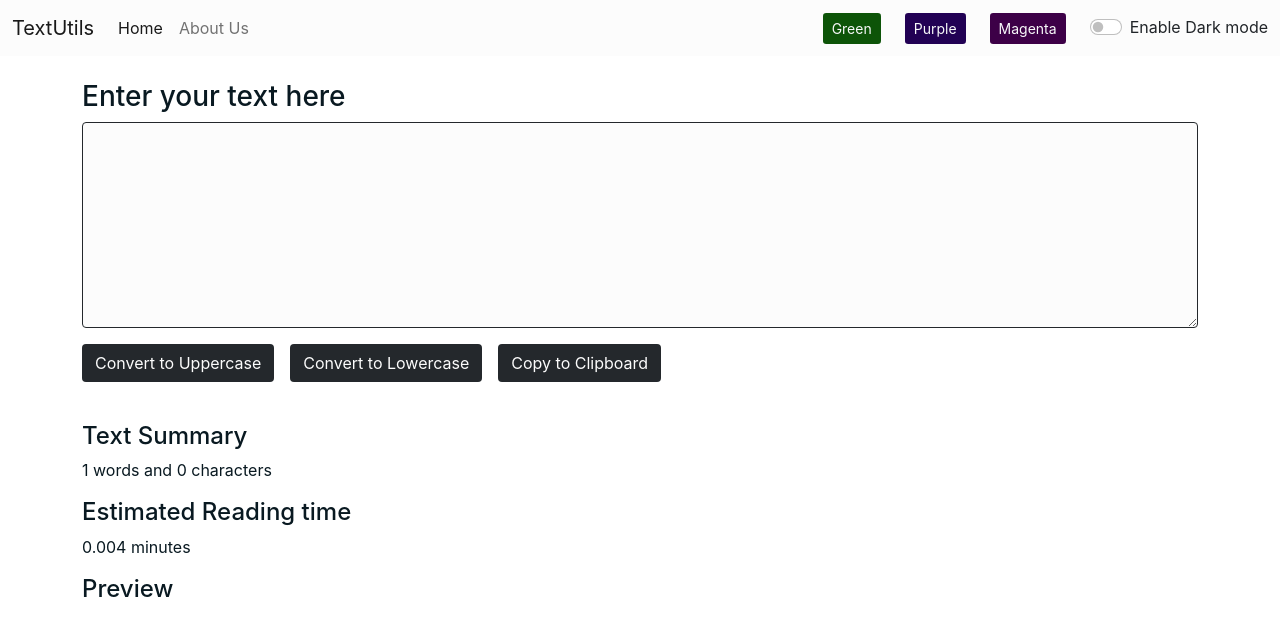
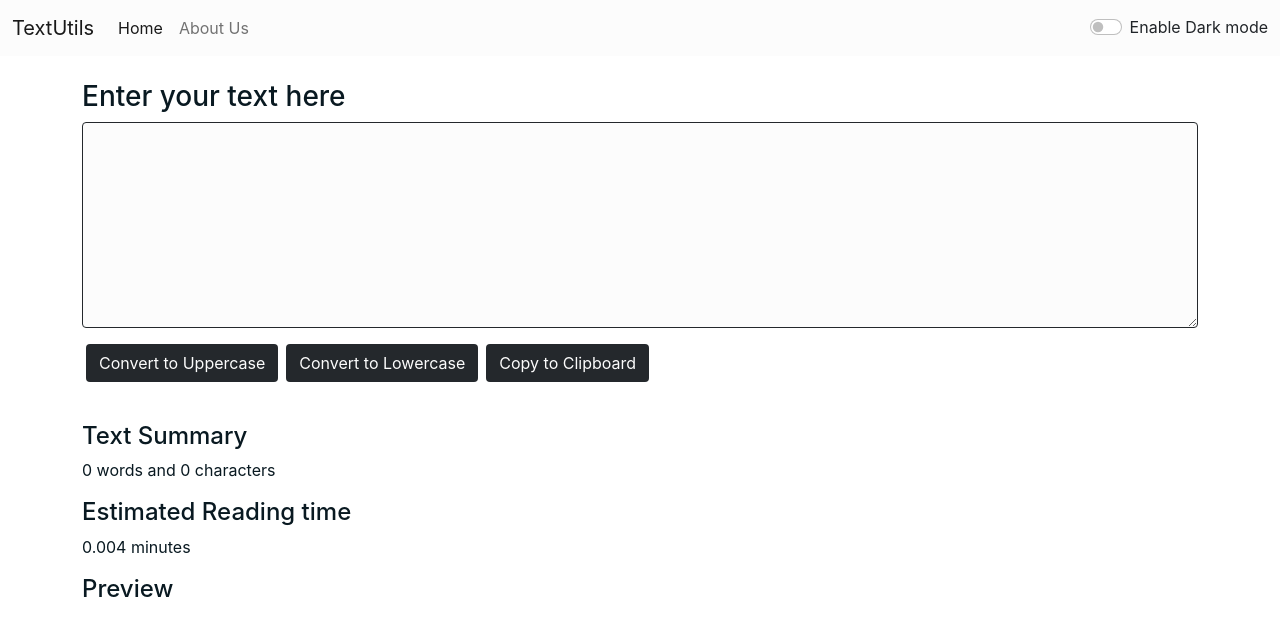
Before and after one commit to harshvarmora28/text_utils_react_website, a React (Create React App) app: page / in a window 1280 px wide. Shown: the top 636 px of the page. Built offline with nearby package versions, Linux system fonts and the light colour scheme.

Commit message:
added alerts

```diff
--- a/src/App.js
+++ b/src/App.js
@@ -3,10 +3,22 @@ import './App.css';
 import Navbar from './components/Navbar';
 import TextForm from './components/TextForm';
 import React, { useState } from 'react';
+import Alert from './components/Alert';
 
 
 function App() {
-  const [mode, setMode] = useState("light")
+  const [mode, setMode] = useState("light");
+  const [alert, setAlert] = useState(null)
+
+  const showAlert = (message, type) =>{
+    setAlert({
+      msg: message,
+      typ: type
+    })
+    setTimeout(() => {
+      setAlert(null)
+    }, 2300);
+  }
 
   const toggleMode = () => {
     if(mode === "light"){
@@ -21,7 +33,8 @@ function App() {
   return (
     <>
     <Navbar title="TextUtils" aboutText="About Us" mode={mode} toggleMode={toggleMode} />
-    <TextForm heading="Enter your text here" mode={mode} />
+    <Alert alert={alert} />
+    <TextForm  showAlert={showAlert} heading="Enter your text here" mode={mode} />
     {/* <About/> */}
     </>
   );
--- /dev/null
+++ b/src/components/Alert.js
@@ -0,0 +1,15 @@
+import React from 'react'
+
+const Alert = (props) => {
+    const capitalize = (word) =>{
+        const lower = word.toLowerCase();
+        return lower.charAt(0).toUpperCase() + lower.slice(1);
+    }
+    return (
+        props.alert && <div class={`alert alert-${props.alert.typ} alert-dismissible fade show container my-2`} role="alert">
+        <strong>{capitalize(props.alert.typ)}</strong>: {props.alert.msg}
+        </div>
+    )
+}
+
+export default Alert
--- a/src/components/Navbar.js
+++ b/src/components/Navbar.js
@@ -19,12 +19,12 @@ const Navbar = (props) => {
           <a className="nav-link" href="/">{props.aboutText}</a>
         </li>
       </ul>
-      <button type="button" class="btn btn-sm mx-4 text-light" style={{backgroundColor: "#0d5408"}}>Green</button>
-      <button type="button" class="btn btn-sm text-light" style={{backgroundColor: "#220154"}}>Purple</button>
-      <button type="button" class="btn btn-sm mx-4 text-light" style={{backgroundColor: "#3d0047"}}>Magenta</button>
+      <button type="button" class="btn btn-sm mx-2 my-1 text-light" style={{backgroundColor: "#0d5408", display: props.mode==="light"?"none":"block"}}>Green</button>
+      <button type="button" class="btn btn-sm mx-2 my-1 text-light" style={{backgroundColor: "#220154", display: props.mode==="light"?"none":"block"}}>Purple</button>
+      <button type="button" class="btn btn-sm mx-2 my-1 text-light" style={{backgroundColor: "#3d0047", display: props.mode==="light"?"none":"block"}}>Magenta</button>
       <div className="form-check form-switch">
       <input className="form-check-input" onClick={props.toggleMode} type="checkbox" id="flexSwitchCheckDefault"/>
-      <label className={`form-check-label text-${props.mode==="light"?"dark":"light"}`} htmlFor="flexSwitchCheckDefault">Enable Dark mode</label>
+      <label className={`form-check-label text-${props.mode==="light"?"dark":"light"}`} htmlFor="flexSwitchCheckDefault">Enable {props.mode==="light"?"Dark":"Light"} mode</label>
       </div>
     </div>
   </div>
--- a/src/components/TextForm.js
+++ b/src/components/TextForm.js
@@ -1,6 +1,7 @@
 import React, { useState } from 'react'
 
 const TextForm = (props) => {
+
     const handelUpClick = () => {
         // console.log("Uppercase was clicked");
         let newText = text.toUpperCase();
@@ -14,7 +15,7 @@ const TextForm = (props) => {
         let newText = document.getElementById("textArea");
         newText.select();
         document.execCommand('copy')
-        alert("Copied the text: " + newText.value);
+        props.showAlert("Copied to Clipboard!", "success");
     }
     const handelOnChange = (event) => {
         // console.log("On change");
@@ -28,14 +29,14 @@ const TextForm = (props) => {
             <h3>{props.heading}</h3>
             <div className="mb-3">
             <textarea className="form-control" onChange={handelOnChange} value={text} style={{backgroundColor: props.mode==="dark"?"#091921":"rgb(252 252 252)", color: props.mode==="dark"?"rgb(235 235 235)":"#091921", border: props.mode==="dark"?"1.4px solid #18323e":"1px solid rgb(36 40 44)"}} id="textArea" rows="8"></textarea>
-            <button type="button" className="btn my-3" style={{backgroundColor: props.mode==="dark"?"#18323e":"rgb(36 40 44)", color: props.mode==="dark"?"rgb(235 235 235)":"rgb(252 252 252)"}} onClick={handelUpClick} >Convert to Uppercase</button>
-            <button type="button" className="btn my-3 mx-3" style={{backgroundColor: props.mode==="dark"?"#18323e":"rgb(36 40 44)", color: props.mode==="dark"?"rgb(235 235 235)":"rgb(252 252 252)"}} onClick={handelLoClick} >Convert to Lowercase</button>
-            <button type="button" className="btn my-3" style={{backgroundColor: props.mode==="dark"?"#18323e":"rgb(36 40 44)", color: props.mode==="dark"?"rgb(235 235 235)":"rgb(252 252 252)"}} onClick={handelCopyClick} >Copy to Clipboard</button>
+            <button type="button" className="btn my-3 mx-1" style={{backgroundColor: props.mode==="dark"?"#18323e":"rgb(36 40 44)", color: props.mode==="dark"?"rgb(235 235 235)":"rgb(252 252 252)"}} onClick={handelUpClick} >Convert to Uppercase</button>
+            <button type="button" className="btn my-3 mx-1" style={{backgroundColor: props.mode==="dark"?"#18323e":"rgb(36 40 44)", color: props.mode==="dark"?"rgb(235 235 235)":"rgb(252 252 252)"}} onClick={handelLoClick} >Convert to Lowercase</button>
+            <button type="button" className="btn my-3 mx-1" style={{backgroundColor: props.mode==="dark"?"#18323e":"rgb(36 40 44)", color: props.mode==="dark"?"rgb(235 235 235)":"rgb(252 252 252)"}} onClick={handelCopyClick} >Copy to Clipboard</button>
             </div>
         </div>
         <div className="container" style={{color: props.mode==="dark"?"rgb(235 235 235)":"#091921"}}>
             <h4>Text Summary</h4>
-            <p>{text.split(" ").length} words and {text.length} characters</p>
+            <p>{text.split(" ").length -1} words and {text.length} characters</p>
             <h4>Estimated Reading time</h4>
             <p>{0.004 * text.split(" ").length} minutes</p>
             <h4>Preview</h4>
```
